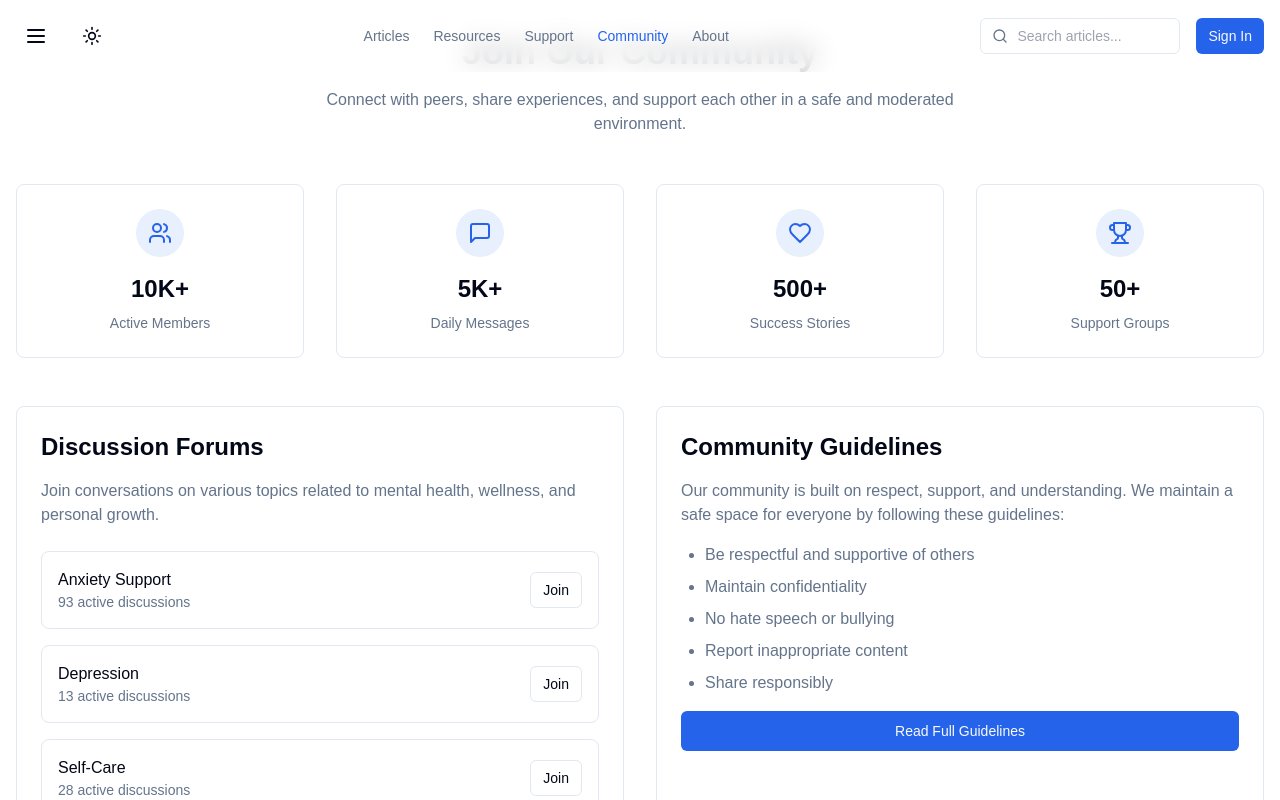
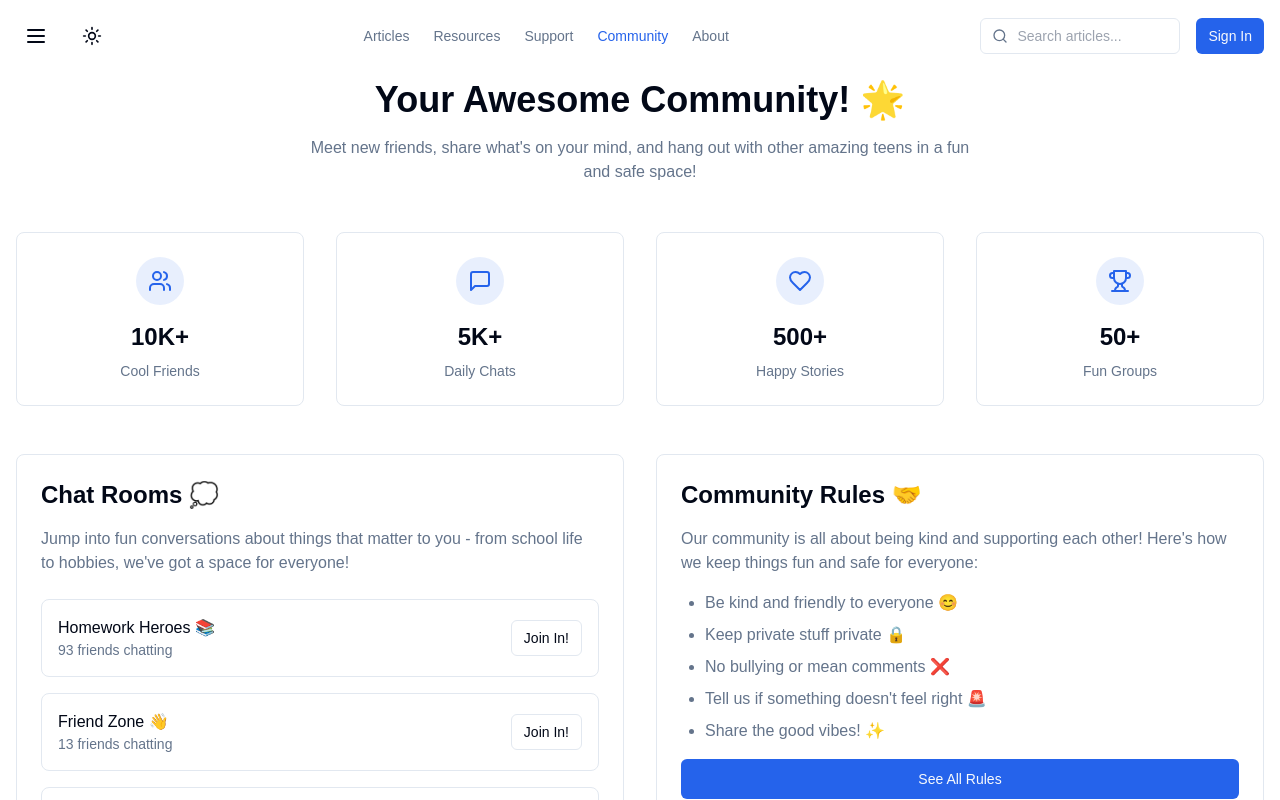
Before and after one commit to Chris-June/teen-minds-matter, a React (Vite) app: page /community in a window 1280 px wide. Shown: the top 800 px of the page. Built offline with nearby package versions, Linux system fonts and the light colour scheme.

Commit message:
feat(community): update Community page with teen-friendly content and improved padding

```diff
--- a/src/pages/community/CommunityPage.tsx
+++ b/src/pages/community/CommunityPage.tsx
@@ -4,17 +4,17 @@ import { Button } from '@/components/common/ui/Button';
 
 export function CommunityPage() {
   return (
-    <div className="container mx-auto px-4 py-8">
+    <div className="container mx-auto px-4 pt-20 pb-8">
       <motion.div
         initial={{ opacity: 0, y: 20 }}
         animate={{ opacity: 1, y: 0 }}
         transition={{ duration: 0.5 }}
       >
         <div className="mb-12 text-center">
-          <h1 className="mb-4 text-4xl font-bold">Join Our Community</h1>
+          <h1 className="mb-4 text-4xl font-bold">Your Awesome Community! 🌟</h1>
           <p className="mx-auto max-w-2xl text-muted-foreground">
-            Connect with peers, share experiences, and support each other in a
-            safe and moderated environment.
+            Meet new friends, share what's on your mind, and hang out with other amazing
+            teens in a fun and safe space!
           </p>
         </div>
 
@@ -23,22 +23,22 @@ export function CommunityPage() {
             {
               icon: Users,
               title: '10K+',
-              description: 'Active Members',
+              description: 'Cool Friends',
             },
             {
               icon: MessageSquare,
               title: '5K+',
-              description: 'Daily Messages',
+              description: 'Daily Chats',
             },
             {
               icon: Heart,
               title: '500+',
-              description: 'Success Stories',
+              description: 'Happy Stories',
             },
             {
               icon: Trophy,
               title: '50+',
-              description: 'Support Groups',
+              description: 'Fun Groups',
             },
           ].map((stat, i) => (
             <motion.div
@@ -59,14 +59,18 @@ export function CommunityPage() {
 
         <div className="grid gap-8 md:grid-cols-2">
           <div className="rounded-lg border bg-card p-6">
-            <h2 className="mb-4 text-2xl font-semibold">Discussion Forums</h2>
+            <h2 className="mb-4 text-2xl font-semibold">Chat Rooms 💭</h2>
             <p className="mb-6 text-muted-foreground">
-              Join conversations on various topics related to mental health,
-              wellness, and personal growth.
+              Jump into fun conversations about things that matter to you - from school life
+              to hobbies, we've got a space for everyone!
             </p>
             <div className="space-y-4">
-              {['Anxiety Support', 'Depression', 'Self-Care', 'Relationships'].map(
-                (forum, i) => (
+              {[
+                'Homework Heroes 📚',
+                'Friend Zone 👋',
+                'Self-Care Squad 🌈',
+                'Fun & Games 🎮'
+              ].map((forum, i) => (
                 <div
                   key={i}
                   className="flex items-center justify-between rounded-lg border p-4"
@@ -74,33 +78,32 @@ export function CommunityPage() {
                   <div>
                     <h3 className="font-medium">{forum}</h3>
                     <p className="text-sm text-muted-foreground">
-                        {Math.floor(Math.random() * 100)} active discussions
+                      {Math.floor(Math.random() * 100)} friends chatting
                     </p>
                   </div>
                   <Button variant="outline" size="sm">
-                      Join
+                    Join In!
                   </Button>
                 </div>
-                )
-              )}
+              ))}
             </div>
           </div>
 
           <div className="rounded-lg border bg-card p-6">
-            <h2 className="mb-4 text-2xl font-semibold">Community Guidelines</h2>
+            <h2 className="mb-4 text-2xl font-semibold">Community Rules 🤝</h2>
             <div className="space-y-4">
               <p className="text-muted-foreground">
-                Our community is built on respect, support, and understanding.
-                We maintain a safe space for everyone by following these guidelines:
+                Our community is all about being kind and supporting each other!
+                Here's how we keep things fun and safe for everyone:
               </p>
               <ul className="ml-6 list-disc space-y-2 text-muted-foreground">
-                <li>Be respectful and supportive of others</li>
-                <li>Maintain confidentiality</li>
-                <li>No hate speech or bullying</li>
-                <li>Report inappropriate content</li>
-                <li>Share responsibly</li>
+                <li>Be kind and friendly to everyone 😊</li>
+                <li>Keep private stuff private 🔒</li>
+                <li>No bullying or mean comments ❌</li>
+                <li>Tell us if something doesn't feel right 🚨</li>
+                <li>Share the good vibes! ✨</li>
               </ul>
-              <Button className="mt-4 w-full">Read Full Guidelines</Button>
+              <Button className="mt-4 w-full">See All Rules</Button>
             </div>
           </div>
         </div>
```
Lines whose indentation alone changed are shown as unchanged.
